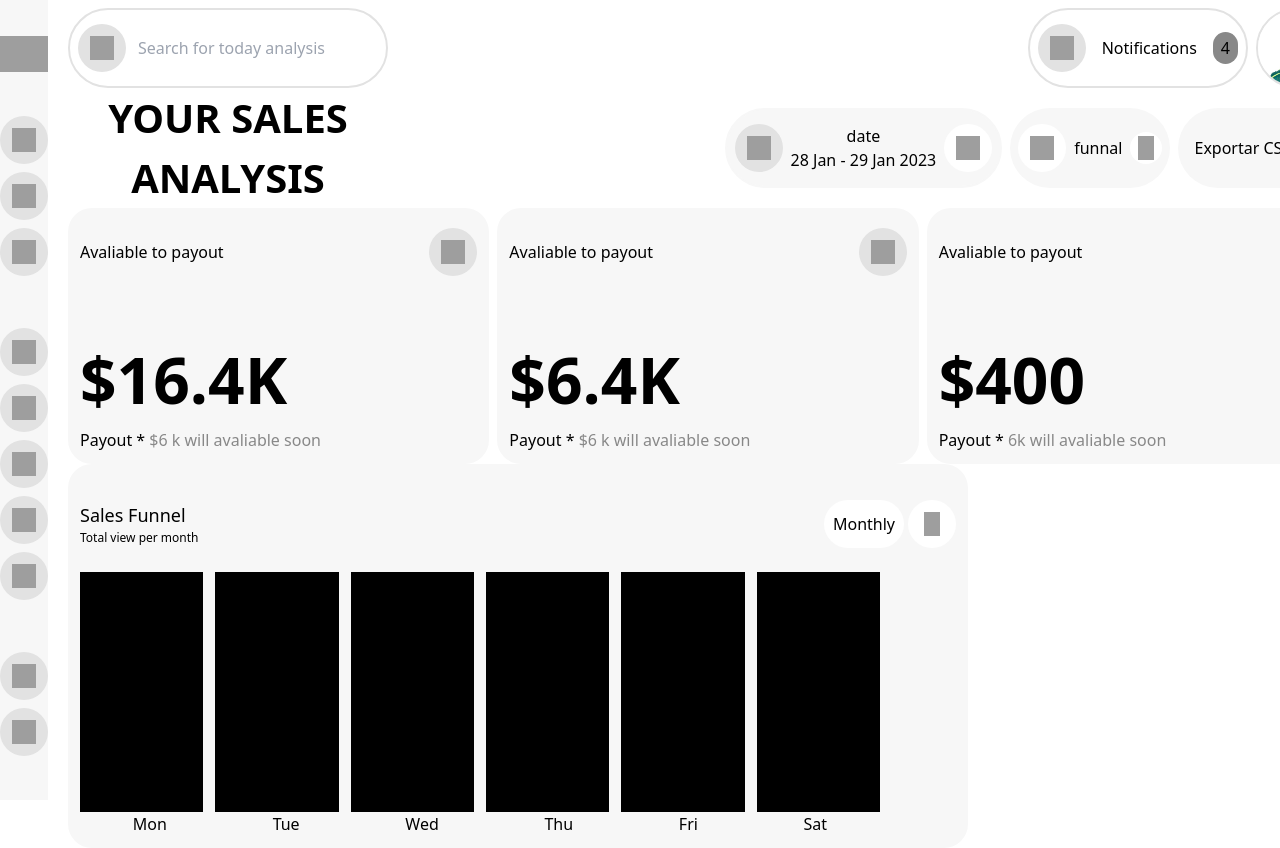
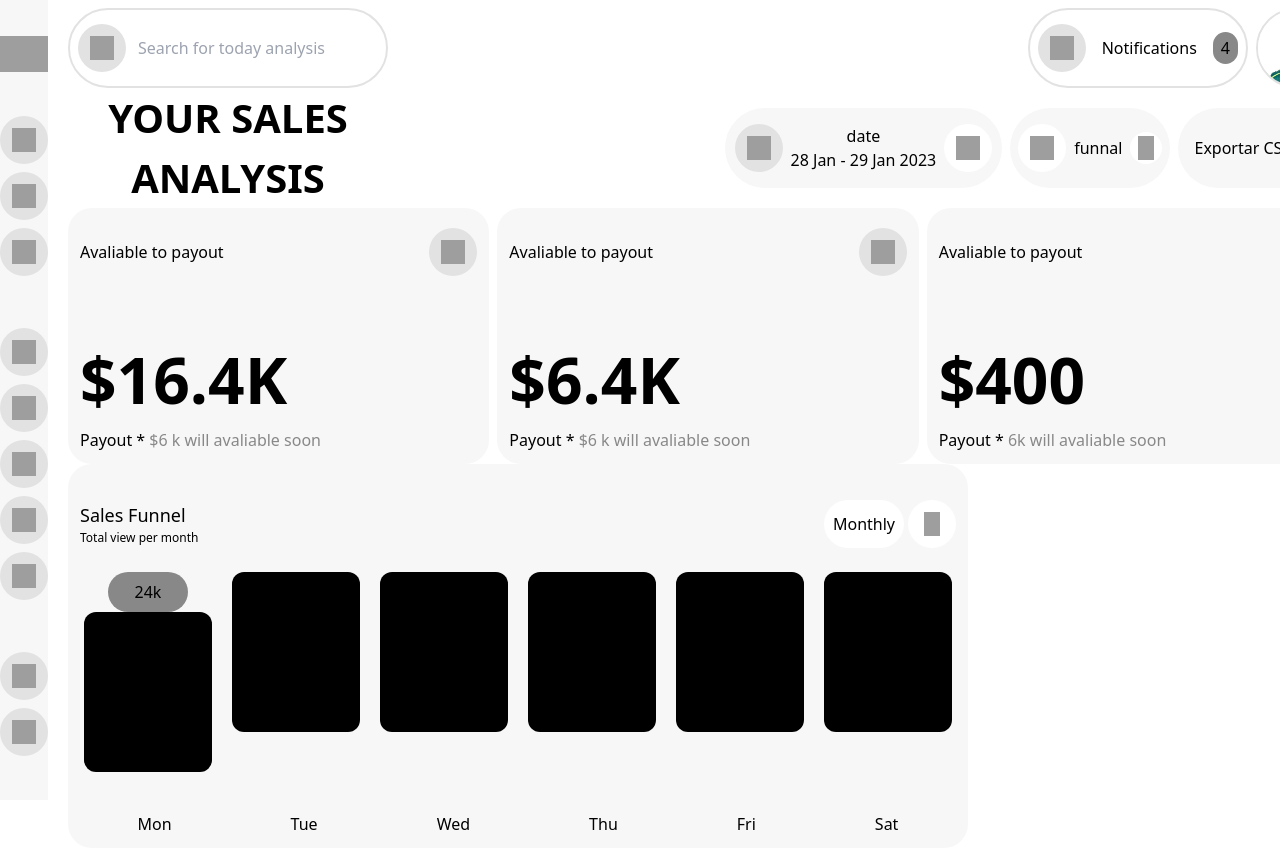
Before and after one commit to Manuelo69/ApredizajeFront, a React (Vite) app: page / in a window 1280 px wide. Shown: the top 848 px of the page. Built offline with nearby package versions, Linux system fonts and the light colour scheme; grey boxes are pictures that could not be loaded.

Commit message:
Primeros ajustes de barra de vistas

```diff
--- a/src/components/SalesFunnel/SalesFunnel.jsx
+++ b/src/components/SalesFunnel/SalesFunnel.jsx
@@ -18,15 +18,15 @@ const SalesFunnel = ({ titulo, subtitulo }) => {
           </button>
         </div>
       </div>
-      <div className="flex flex-row justify-center w-px-800 gap-3 h-80">
-        <Views />
+      <div className="flex flex-row justify-around w-full gap-3 h-96 content-end">
+        <Views cantidad={"24k"} />
         <Views />
         <Views />
         <Views />
         <Views />
         <Views />
       </div>
-      <div className="flex flex-row justify-around w-px-800">
+      <div className="flex flex-row justify-around text-center w-full gap-1">
         <p>Mon</p>
         <p>Tue</p>
         <p>Wed</p>
--- a/src/components/Ui/Views.jsx
+++ b/src/components/Ui/Views.jsx
@@ -1,8 +1,12 @@
-const views = () => {
+const views = ({ cantidad }) => {
   return (
-    <div className="flex flex-col h-60 w-96 bg-black">
-      <div className="cant">24K</div>
-      <div className=""></div>
+    <div className="flex flex-col h-60 items-center  w-32">
+      {cantidad ? (
+        <div className="bg-dark-gray p-2 w-20 rounded-full">{cantidad}</div>
+      ) : (
+        ""
+      )}
+      <div className="bg-black w-32 h-40 rounded-xl"></div>
     </div>
   );
 };
```
